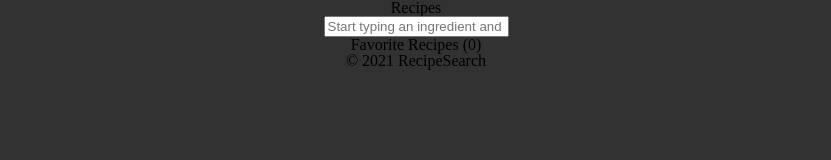
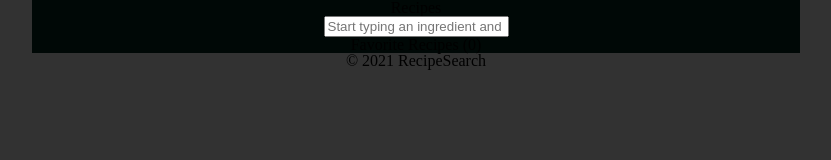
Before and after one commit to LJoyClifford/recipe-search, a plain HTML site: page index.html in a window 1280 px wide. Shown: the whole page, without its empty margins (224-1055 px from the left). Drawn offline with Linux system fonts and the light colour scheme; files that its build step writes are made by us from their sources; files whose address does not match are found by name; a web font is replaced by a local one.

Commit message:
Style divs

```diff
--- a/index.css
+++ b/index.css
@@ -12,3 +12,12 @@ body {
     perspective: 700px;
     font-size: clamp(10px, 2vw, 20px);
 }
+
+div.section {
+    width: 60%;
+    left: 20%;
+    right: 20%;
+    background-color: rgb(0, 8, 6);
+    text-align: center;
+    margin: 0 auto;
+}
```
